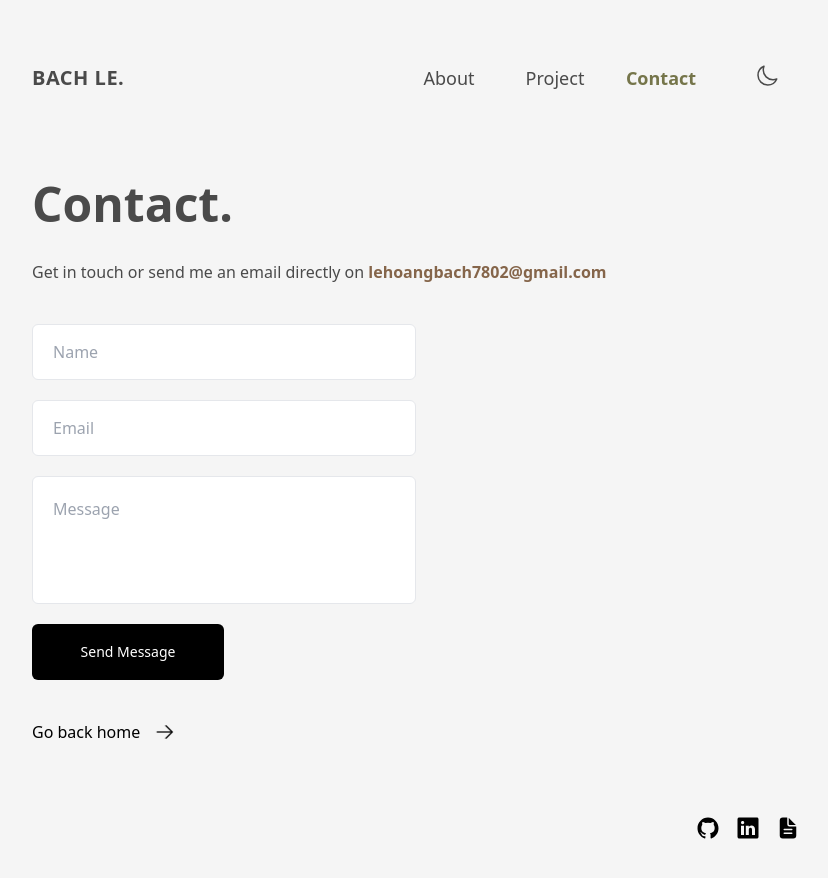
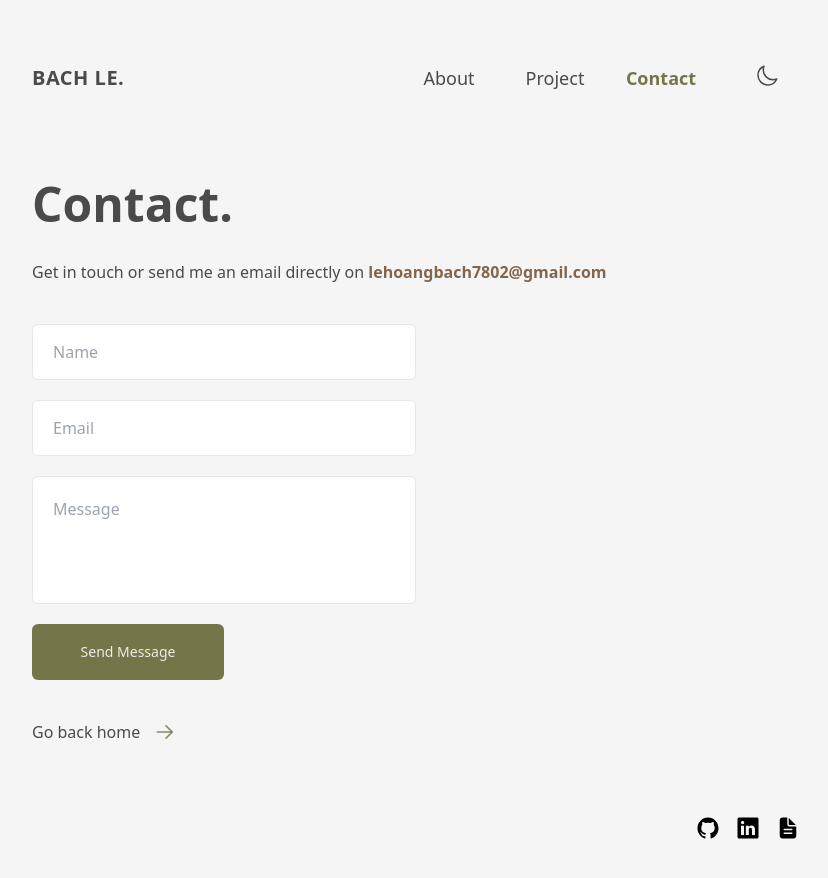
Before and after one commit to bachdumpling/personal-portfolio-v2, a Next.js app: page /contact in a window 1280 px wide. Shown: the top 878 px of the page, without its empty margins (224-1052 px from the left). Built offline with nearby package versions, Linux system fonts and the light colour scheme.

Commit message:
Update styles in contact.js file

```diff
--- a/src/pages/contact.js
+++ b/src/pages/contact.js
@@ -90,7 +90,7 @@ function Contact() {
                   required
                 ></textarea>
                 <button
-                  className="w-1/2 bg-black h-14 text-white rounded-md font-extralight text-sm"
+                  className="w-1/2 bg-light-accent dark:bg-dark-accent h-14 text-dark-text dark:text-light-text rounded-md text-sm"
                   type="submit"
                   value="Send"
                 >
@@ -101,11 +101,11 @@ function Contact() {
 
             <Link href="/">
               <div className="my-4 md:my-8 flex space-x-3 cursor-pointer">
-                <p className="text-black text-base hover:underline">
+                <p className="text-light-text dark:text-dark-text text-base hover:underline">
                   Go back home
                 </p>
                 <div className="rotate-90 ">
-                  <ArrowUpIcon className="w-5 rotate-90 animate-bounce" />
+                  <ArrowUpIcon className="text-light-accent dark:text-dark-accent w-5 rotate-90 animate-bounce" />
                 </div>
               </div>
             </Link>
```
Also changed, not shown: 1 other file (tests, documents, lock files or other folders).
